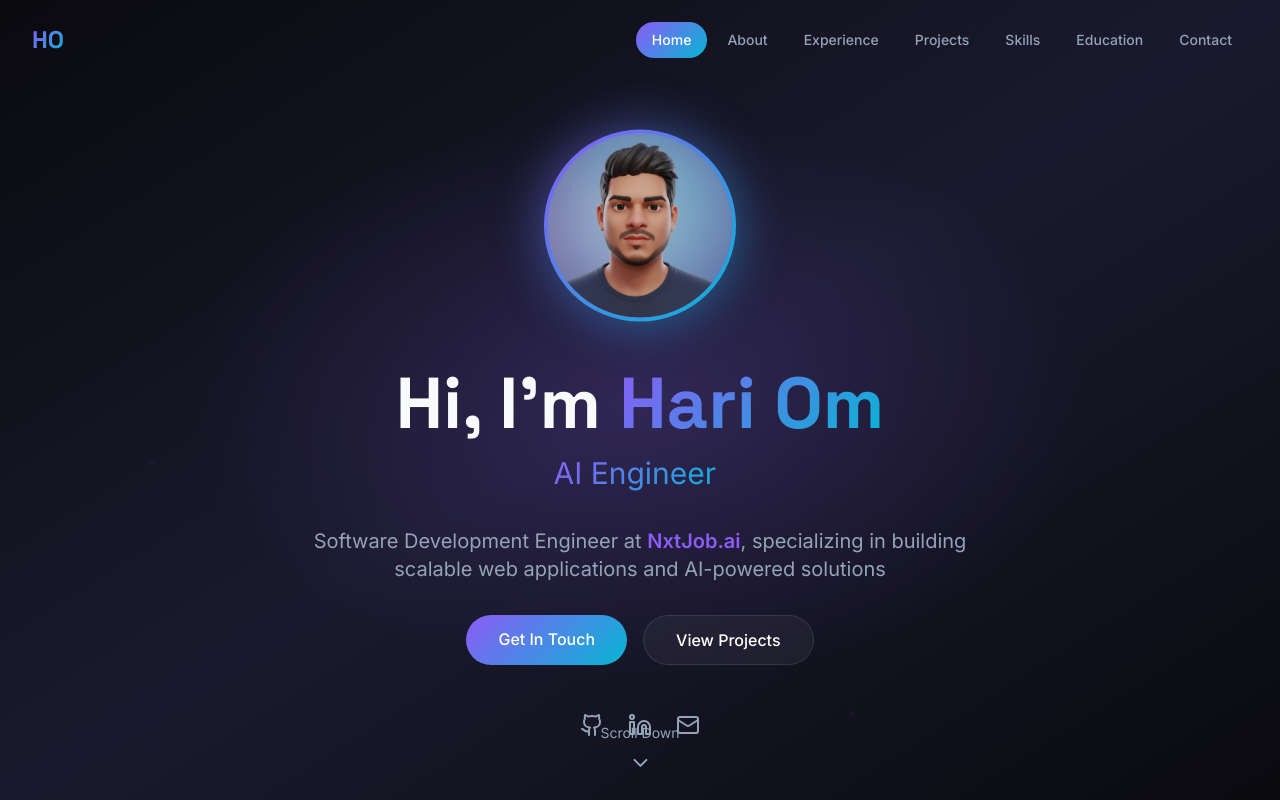
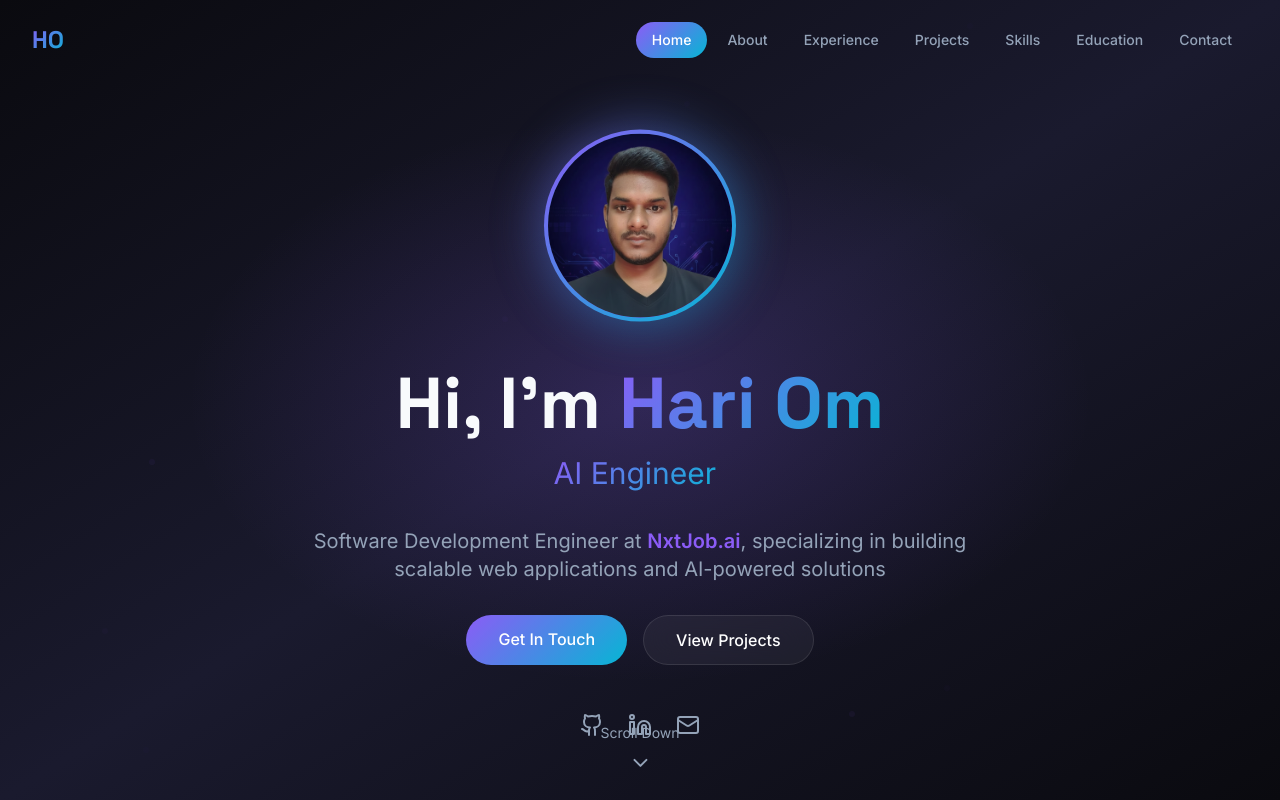
Before and after one commit to omhari1472/Portfolio, a Next.js app: page / in a window 1280 px wide. Shown: the top 800 px of the page. Built offline with nearby package versions, Linux system fonts and the light colour scheme.

Commit message:
TASK: Updated Profile Pic

```diff
--- a/components/sections/Hero.tsx
+++ b/components/sections/Hero.tsx
@@ -52,7 +52,7 @@ export default function Hero() {
               <div className="relative p-1 w-full h-full rounded-full bg-gradient-primary">
                 <div className="relative w-full h-full rounded-full overflow-hidden bg-gradient-to-br from-blue-400 to-purple-600">
                   <Image
-                    src="/images/avatar.jpg"
+                    src="/images/profile.jpg"
                     alt="Hari Om - Full-Stack Developer & AI Engineer"
                     fill
                     className="object-cover"
```
Also changed, not shown: public/images/profile.jpg (added).
